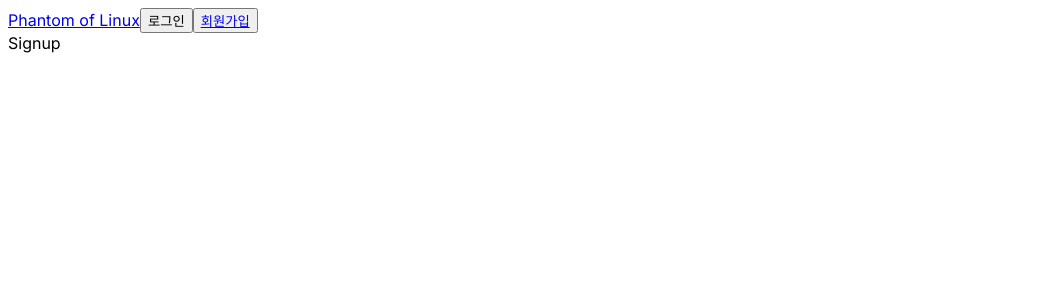
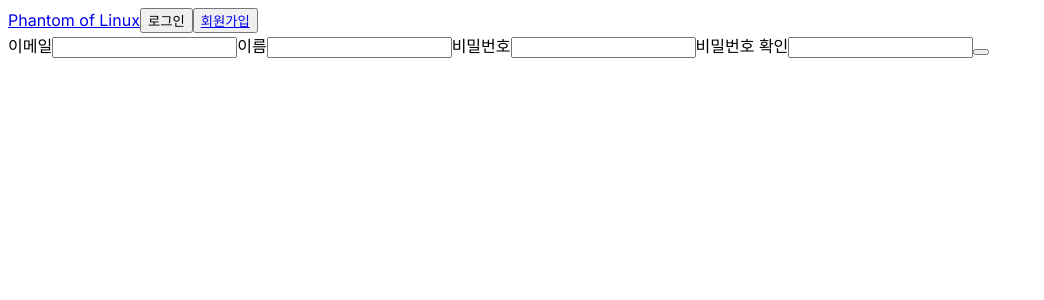
Before and after one commit to PhantomOfLINUX/POL_Front, a Next.js app: page /signup in a window 1280 px wide. Shown: the top 300 px of the page, without its empty margins (0-1044 px from the left). Built offline with nearby package versions, Linux system fonts and the light colour scheme.

Commit message:
feat: 로그인, 회원가입 세팅

```diff
--- a/src/app/signup/page.tsx
+++ b/src/app/signup/page.tsx
@@ -1,12 +1,12 @@
 import React from "react";
 
-
+import SignUp from "@/components/signup/SignUp";
 
 const Signup = () => {
 
     return (
         <div>
-            Signup
+            <SignUp/>
         </div>
     )
 }
--- /dev/null
+++ b/src/components/signup/SignUp.tsx
@@ -0,0 +1,24 @@
+'use client'
+
+import React from "react"
+
+const SignUp = () => {
+    const onSubmit = (e:React.FormEvent<HTMLFormElement>) => {
+        e.preventDefault();
+    }
+    return (
+        <form onSubmit={onSubmit}>
+            <label htmlFor="email">이메일</label>
+            <input type="email" id="email" name="email"/>
+            <label htmlFor="name">이름</label>
+            <input type="text" id="name" name="name"/>
+            <label htmlFor="">비밀번호</label>
+            <input type="password" id="password" name="password"/>
+            <label htmlFor="">비밀번호 확인</label>
+            <input type="password" id="repassword" name="repassword"/>
+            <button/>
+        </form>
+    )
+}
+
+export default SignUp;
```
Also changed, not shown: src/components/login/LoginForm.tsx (added, +14 -0 lines), src/components/login/LoginModal.tsx (+6 -1 lines), src/utils/headerUtils/HeaderUtil.ts (renamed from src/utils/HeaderUtil.ts), src/utils/loginUtils/LoginUtil.ts (added).
